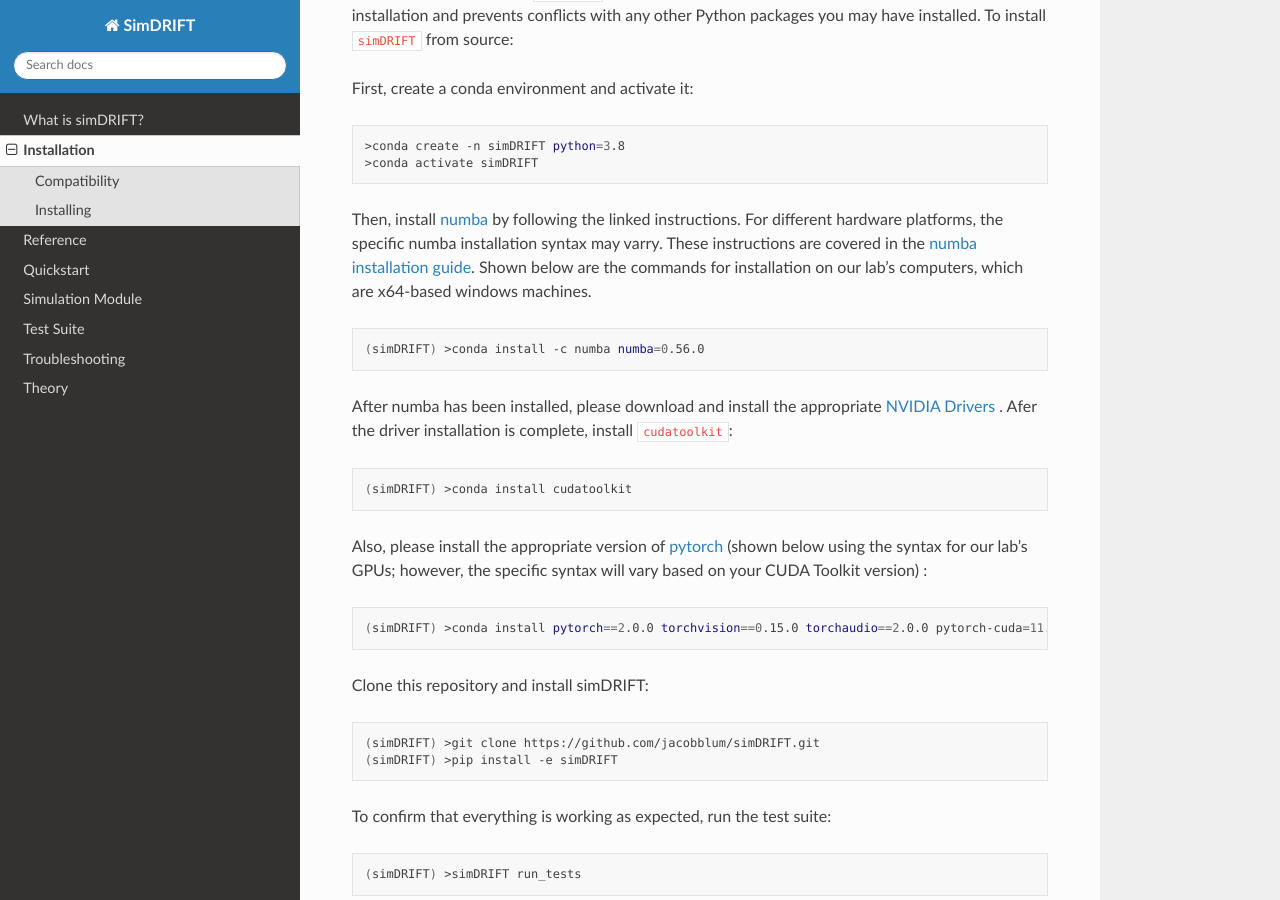
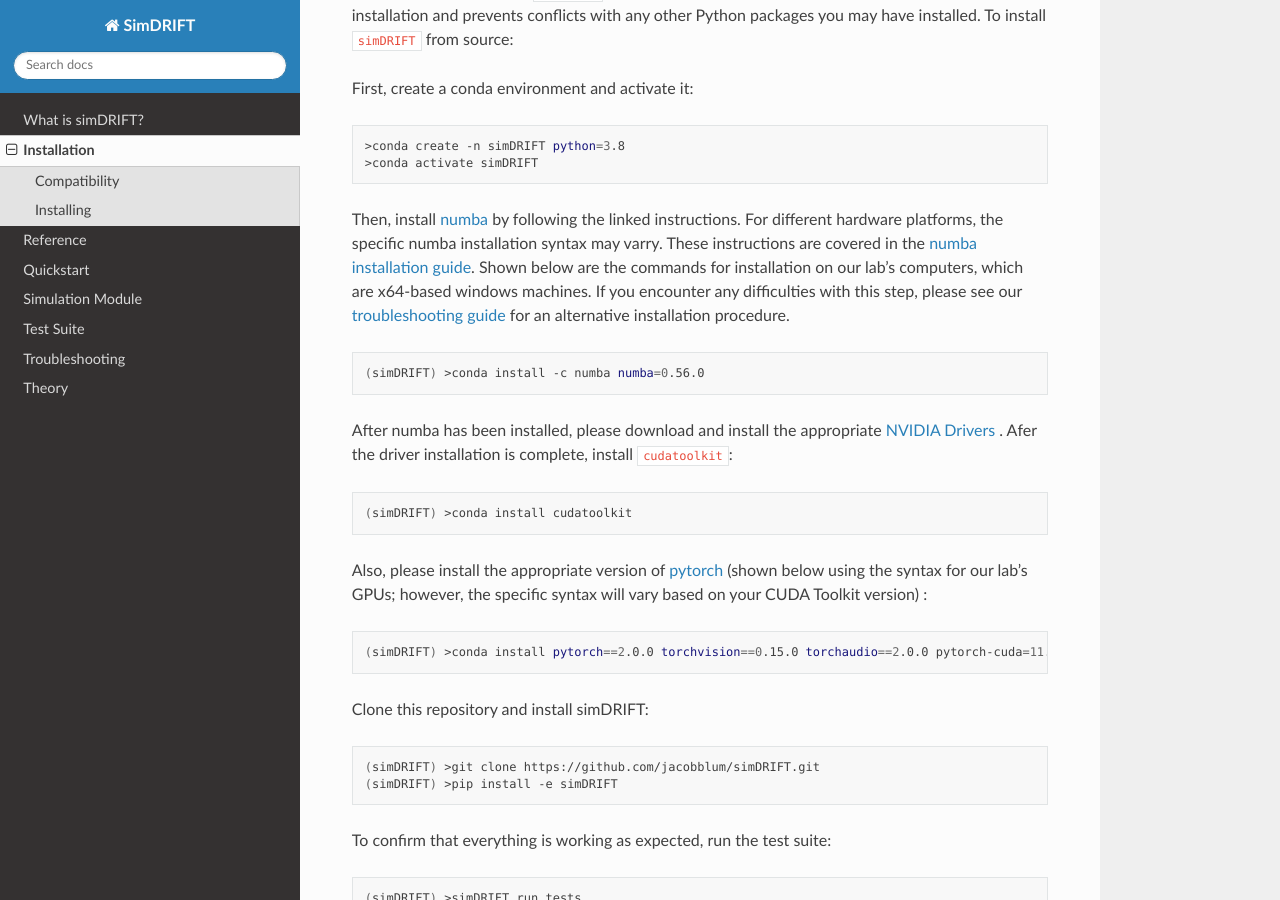
Before and after one commit to jacobblum/simDRIFT, a Sphinx documentation site: the page built from docs/source/installation/index.rst, in a window 1280 px wide and 900 px high, scrolled down 439 px. Built offline with Sphinx 7.4.7 and the Read the Docs theme 2.0.0, drawn with Linux system fonts in a browser that asks for light colours.

Commit message:
Update index.rst

```diff
--- a/docs/source/installation/index.rst
+++ b/docs/source/installation/index.rst
@@ -17,7 +17,7 @@ First, create a conda environment and activate it:
    >conda create -n simDRIFT python=3.8
    >conda activate simDRIFT
 
-Then, install `numba <https://numba.pydata.org/numba-doc/latest/user/installing.html>`_  by following the linked instructions. For different hardware platforms, the specific numba installation syntax may varry. These instructions are covered in the `numba installation guide <https://numba.pydata.org/numba-doc/latest/user/installing.html>`_. Shown below are the commands for installation on our lab's computers, which are x64-based windows machines.
+Then, install `numba <https://numba.pydata.org/numba-doc/latest/user/installing.html>`_  by following the linked instructions. For different hardware platforms, the specific numba installation syntax may varry. These instructions are covered in the `numba installation guide <https://numba.pydata.org/numba-doc/latest/user/installing.html>`_. Shown below are the commands for installation on our lab's computers, which are x64-based windows machines. If you encounter any difficulties with this step, please see our `troubleshooting guide <https://simdrift.readthedocs.io/en/latest/troubleshooting/index.html>`_ for an alternative installation procedure.
 
 .. code-block:: bash
 
```
